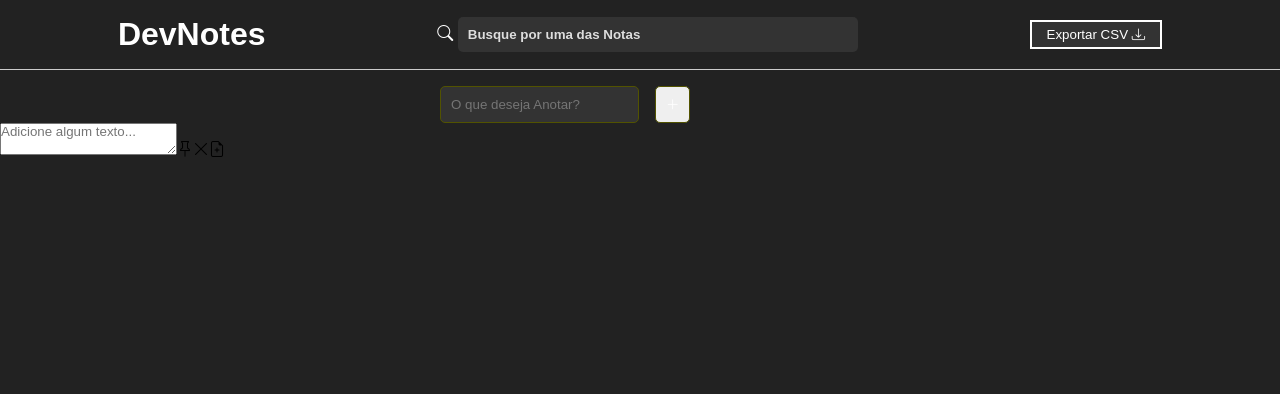
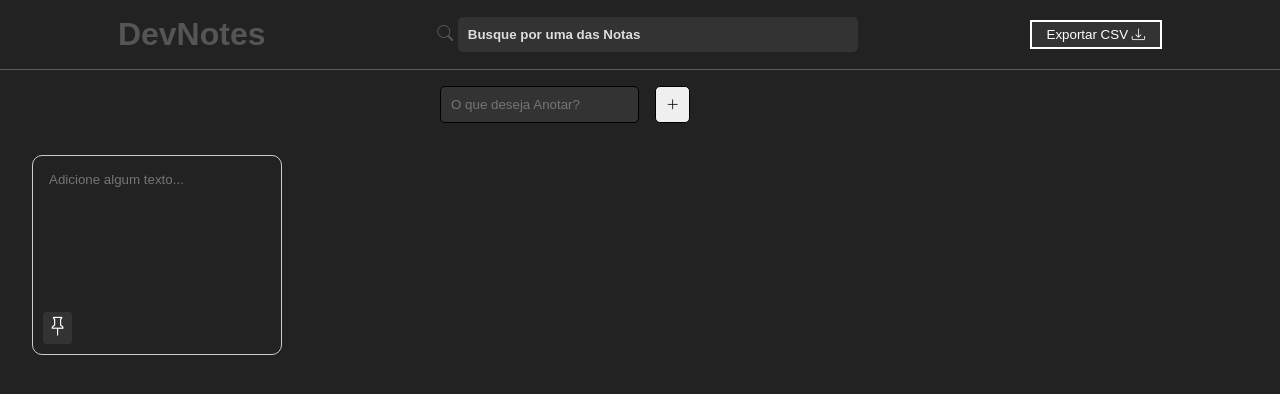
Before and after one commit to LucasMarkNes/Bloc_note, a plain HTML site: page devNotes/index.html in a window 1280 px wide. Both pictures are taken after a click on the button 672 px from the left and 104 px from the top of the page. Drawn offline with nearby package versions, Linux system fonts and the light colour scheme.

Commit message:
style.css

```diff
--- a/devNotes/css/style.css
+++ b/devNotes/css/style.css
@@ -8,13 +8,11 @@
 body{
     background-color: rgb(34, 34, 34);
 }
-
 /*Cabecalho*/
-
 header{
-    border-bottom: 1px solid #ccc;
+    border-bottom: 1px solid #5e5e5e;
     padding: 1rem 2rem;
-    color: #fff;
+    color: #555555;
     display: flex;
     align-items: center;
     justify-content:space-around;
@@ -24,7 +22,6 @@ header{
     align-items: center;
     gap: 1rem;
 }
-
 #search-input{
     background-color: #333333;
     border-radius: 5px;
@@ -34,12 +31,9 @@ header{
     color: #ddd;
     width: 400px;
 }
-
-
 #search-input::placeholder{
     color: #ddd;
 }
-
 #export-notes{
     background-color: #333;
     border: 2px solid #fff;
@@ -52,7 +46,6 @@ header{
     background-color: #fff;
     color: #333;
 }
-
 /*Form da nota nota*/
 #add-note-container{
     display: flex;
@@ -60,18 +53,73 @@ header{
     margin: 1rem auto 0;
     gap: 1rem;
 }
-
 #add-note-container input,
 #add-note-container button{
     padding: 10px;
     border-radius: 5px;
-    border: 1px solid #525300;
-    color: #fff;
-
+    border: 1px solid #000000;
+    color: #000000;
 }
-
 #add-note-container input{
       color: pointer;
       background-color: #333;
-      color: #FFF;
+      color: #ffffff;
 }
+/*Notas */
+#notes-container{
+    display: grid;
+    grid-template-columns: repeat(auto-fill, 250px);
+    padding: 2rem;
+    gap: 2rem   ;
+}
+.note{
+    min-height: 200px;
+    padding: 1rem;
+    border: 1px solid #ccc;
+    border-radius: 10px;
+    color: #FFF;
+    position: relative;
+}
+.note textarea{
+    background-color: transparent;
+    resize: none;
+    color: #FFF;
+    border: none;
+    height: 100%;
+    outline:none;
+}
+.note  .bi-pin{
+    position: absolute;
+    left: 10px;
+    bottom: 10px;
+    font-size: 1.2rem;
+    background-color: #333;
+    cursor: pointer;
+    padding: 5px;
+    border-radius: 3px;
+}
+.note:hover > i{
+    opacity: 1;
+}
+.note .bi-x-lg,
+.note .bi-file-earmark-plus{
+    position: absolute;
+    right: 10px;
+    top: 10px;
+    font-size: 0.9rem;
+    padding: 5px;
+    transition: 0.3s;
+    color: #555;
+    cursor: pointer;
+    opacity: 0;
+}
+.note  .bi-file-earmark-plus{
+    top: 40px;
+}
+ .note .bi-x-lg:hover,
+ .note .bi-file-earmark-plus:hover{
+    color: #FFF;
+ }
+.note.fixed{
+    background-color: #696969;
+}
```
